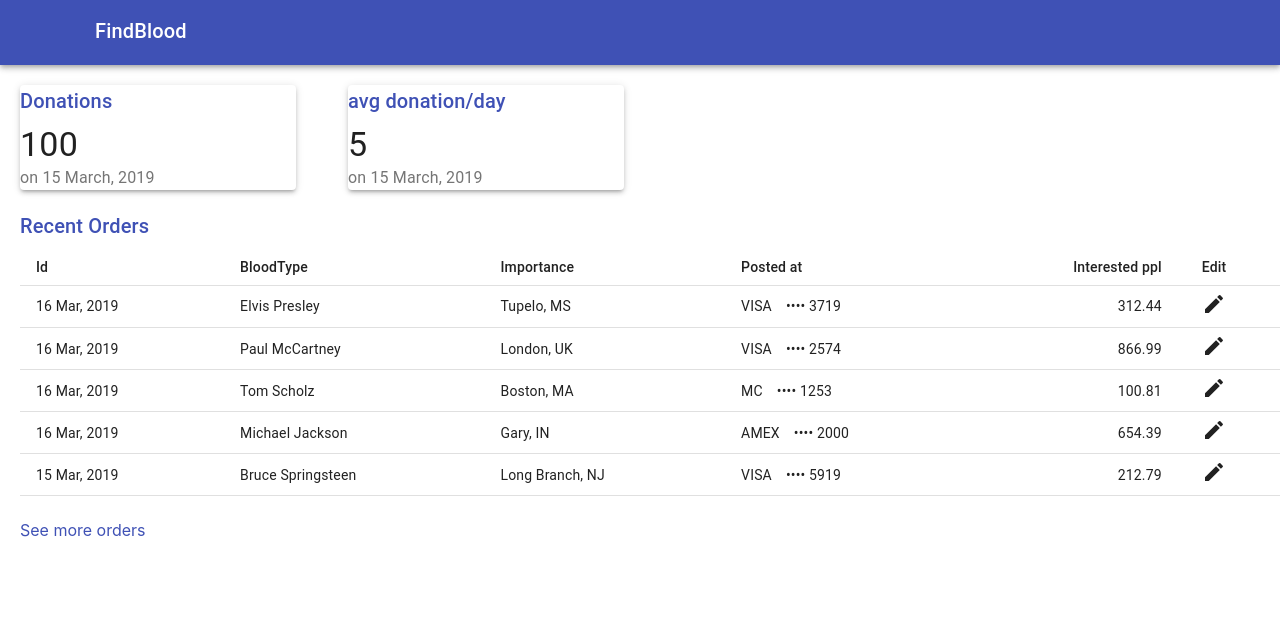
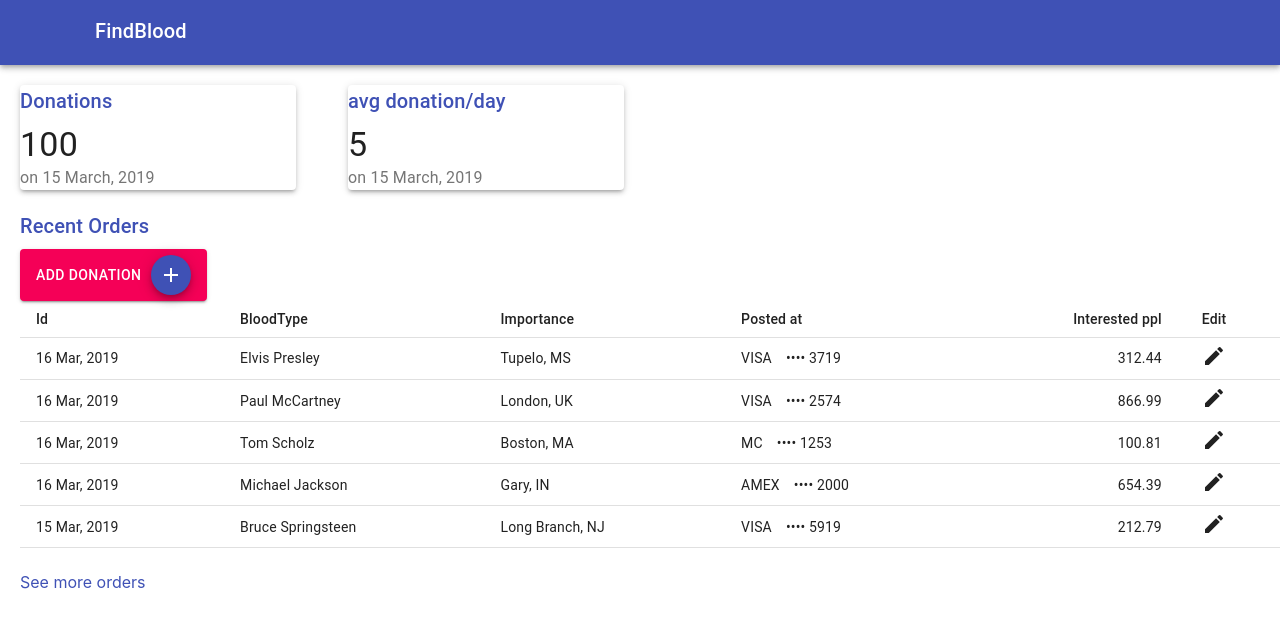
Before and after one commit to MehdyKarmouche/findBlood, a React (Create React App) app in the folder client/: page /center/dashboard in a window 1280 px wide. Shown: the top 628 px of the page. Built offline with nearby package versions, Linux system fonts and the light colour scheme.

Commit message:
add donation button

```diff
--- a/client/src/components/center/pages/Donationstable.js
+++ b/client/src/components/center/pages/Donationstable.js
@@ -7,6 +7,10 @@ import TableCell from '@material-ui/core/TableCell';
 import TableHead from '@material-ui/core/TableHead';
 import TableRow from '@material-ui/core/TableRow';
 import EditIcon from '@material-ui/icons/Edit';
+import Button from '@material-ui/core/Button';
+import AddIcon from '@material-ui/icons/Add';
+import Fab from '@material-ui/core/Fab';
+import Modal from '@material-ui/core/Modal';
 import Paper from '@material-ui/core/Paper';
 import Title from '../Title';
 
@@ -42,6 +46,9 @@ const useStyles = makeStyles((theme) => ({
     marginTop:"20px",
     marginLeft:"20px"
 
+  },
+  margin:{
+    marginLeft:"10px"
   }
 }));
 
@@ -51,6 +58,9 @@ export default function Dashboard() {
     <React.Fragment>
       <div className={classes.wrap}>
       <Title>Recent Orders</Title>
+      <Button variant="contained" size="medium" color="secondary">Add Donation  <Fab size="small" color="primary" aria-label="add" className={classes.margin}>
+        <AddIcon />
+      </Fab></Button>
       <Table className={classes.table} size="small">
         <TableHead>
           <TableRow>
```
